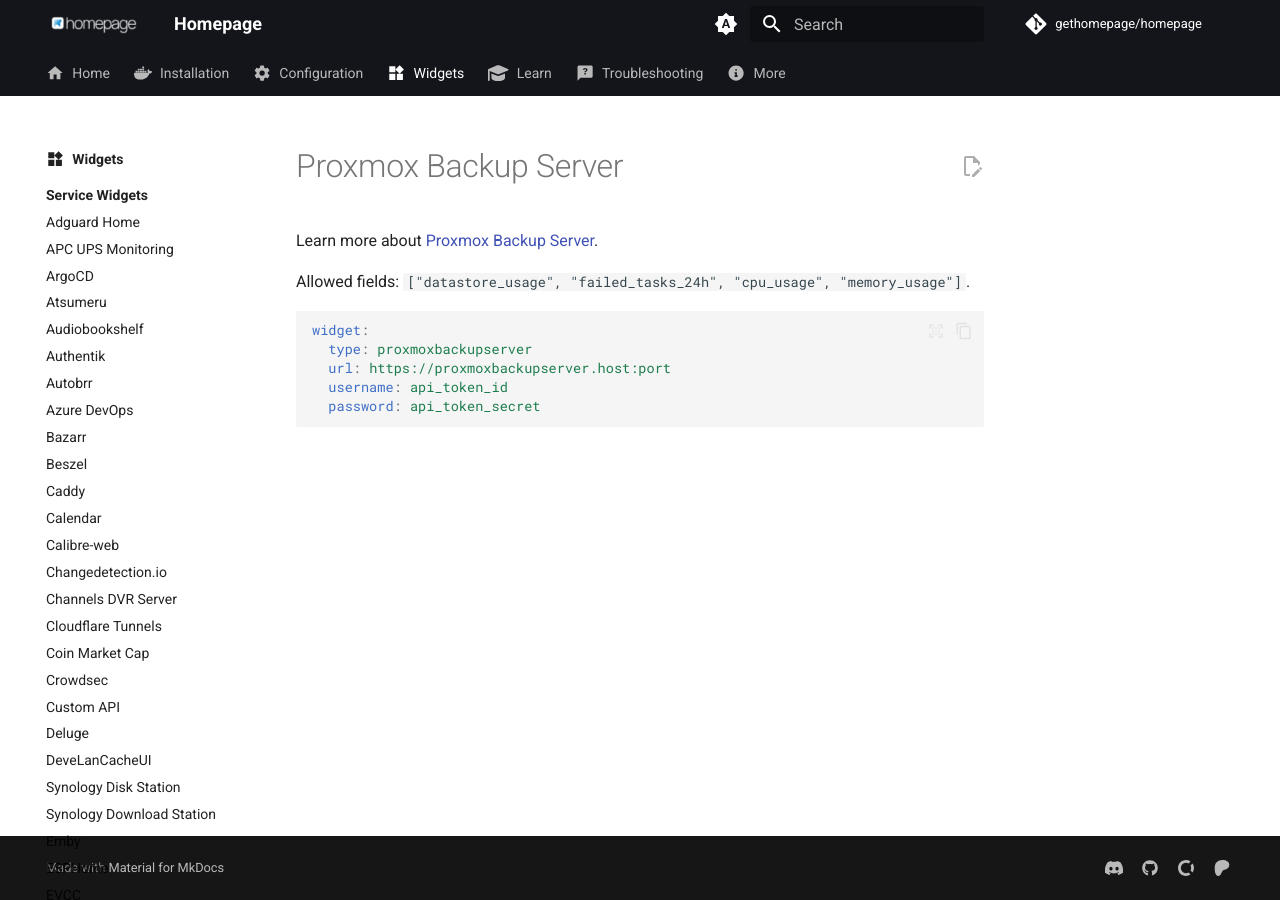
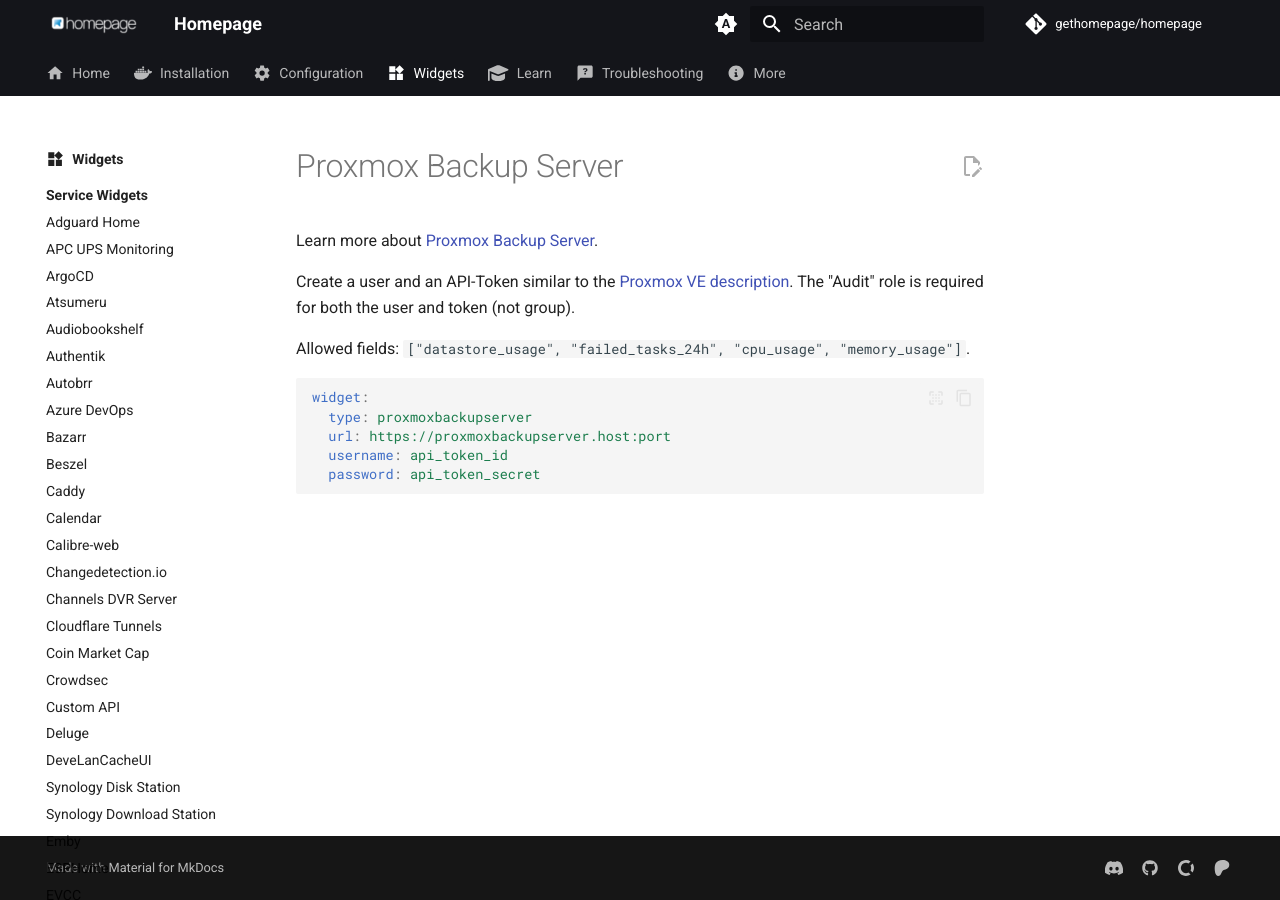
Before and after one commit to jobstar-git/home_p, an MkDocs documentation site: the page built from docs/widgets/services/proxmoxbackupserver.md, in a window 1280 px wide. Built offline with MkDocs 1.6.1 and Material for MkDocs 9.7.7, drawn with Linux system fonts in a browser that asks for light colours; comment, search, counter and statistics services are not loaded.

Commit message:
Documentation: add info re proxmox backup server key (#5122)
Co-authored-by: shamoon <4887959+shamoon@users.noreply.github.com>

```diff
--- a/docs/widgets/services/proxmoxbackupserver.md
+++ b/docs/widgets/services/proxmoxbackupserver.md
@@ -4,6 +4,8 @@
 ---
 
 Learn more about [Proxmox Backup Server](https://www.proxmox.com/en/proxmox-backup-server/overview).
+
+Create a user and an API-Token similar to the [Proxmox VE description](proxmox.md). The "Audit" role is required for both the user and token (not group).
 
 Allowed fields: `["datastore_usage", "failed_tasks_24h", "cpu_usage", "memory_usage"]`.
 
```
